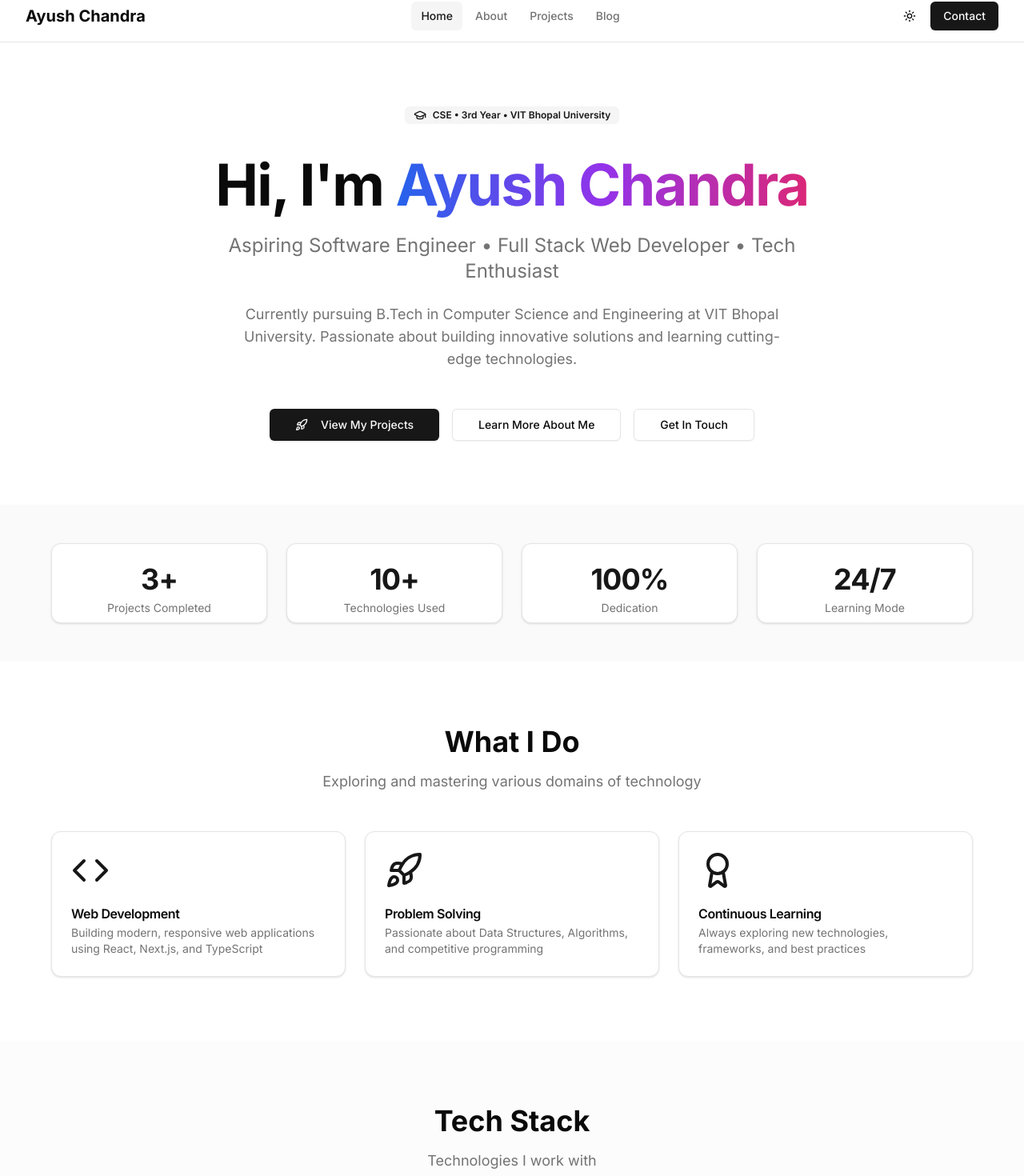
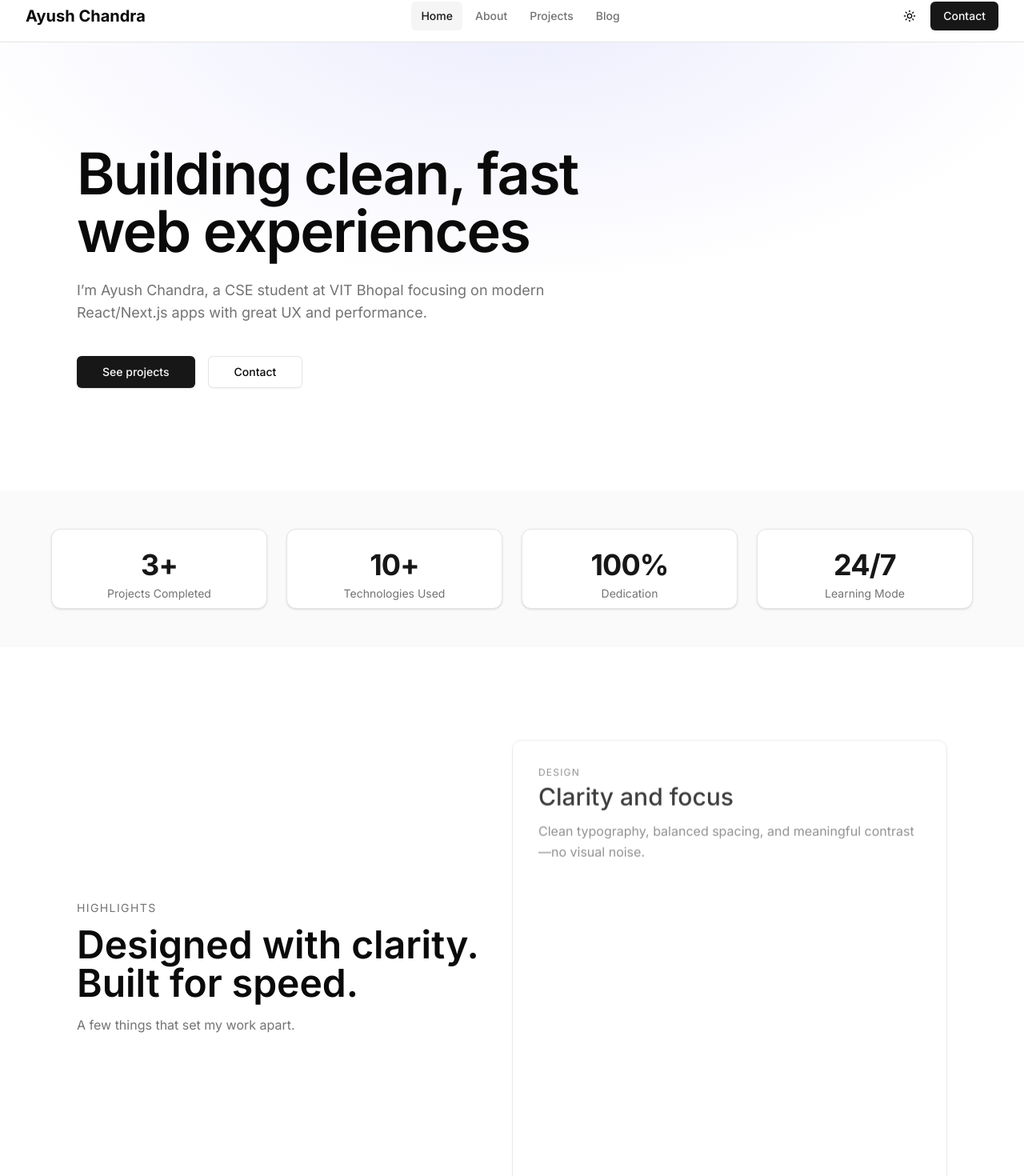
Before and after one commit to Ayushchandra416/Portfolio, a Next.js app: page / in a window 1280 px wide. Shown: the part 12-1482 px from the top of the page at 80% size. Built offline with nearby package versions, Linux system fonts and the light colour scheme.

Commit message:
Apple-like UX: add Framer Motion hero and sticky reveal section; replace old hero; keep site lightweight

```diff
--- a/package.json
+++ b/package.json
@@ -16,6 +16,7 @@
     "@sanity/image-url": "^1.2.0",
     "class-variance-authority": "^0.7.1",
     "clsx": "^2.1.1",
+    "framer-motion": "^10.18.0",
     "lucide-react": "^0.546.0",
     "next": "15.0.2",
     "next-sanity": "^9.12.3",
@@ -25,7 +26,6 @@
     "tailwind-merge": "^3.3.1",
     "tailwindcss-animate": "^1.0.7"
   },
-
   "devDependencies": {
     "@types/node": "^20",
     "@types/react": "^18",
--- a/src/app/page.tsx
+++ b/src/app/page.tsx
@@ -2,57 +2,15 @@ import Link from "next/link";
 import { Badge } from "@/components/ui/badge";
 import { Button } from "@/components/ui/button";
 import { Card, CardContent, CardDescription, CardHeader, CardTitle } from "@/components/ui/card";
-import { GraduationCap, Code, Rocket, Award } from "lucide-react";
+import { GraduationCap } from "lucide-react";
+import { Hero } from "@/components/sections/Hero";
+import { StickyReveal } from "@/components/sections/StickyReveal";
 
 export default function Home() {
   return (
     <div className="min-h-screen">
-      {/* Hero Section */}
-      <section className="py-20 px-4 sm:px-6 lg:px-8">
-        <div className="max-w-6xl mx-auto">
-          <div className="text-center space-y-6">
-            <Badge variant="secondary" className="mb-4">
-              <GraduationCap className="w-4 h-4 mr-2" />
-              CSE • 3rd Year • VIT Bhopal University
-            </Badge>
-
-            <h1 className="text-5xl md:text-7xl font-bold tracking-tight">
-                Hi, I&apos;m{" "}
-              <span className="bg-gradient-to-r from-blue-600 via-purple-600 to-pink-600 bg-clip-text text-transparent">
-                Ayush Chandra
-              </span>
-            </h1>
-
-            <p className="text-xl md:text-2xl text-muted-foreground max-w-3xl mx-auto">
-              Aspiring Software Engineer • Full Stack Web Developer • Tech Enthusiast
-            </p>
-
-            <p className="text-lg text-muted-foreground max-w-2xl mx-auto">
-              Currently pursuing B.Tech in Computer Science and Engineering at VIT Bhopal University.
-              Passionate about building innovative solutions and learning cutting-edge technologies.
-            </p>
-
-            <div className="flex flex-wrap gap-4 justify-center pt-6">
-              <Button asChild size="lg">
-                <Link href="/projects">
-                  <Rocket className="mr-2 h-5 w-5" />
-                  View My Projects
-                </Link>
-              </Button>
-              <Button asChild variant="outline" size="lg">
-                <Link href="/about">
-                  Learn More About Me
-                </Link>
-              </Button>
-              <Button asChild variant="outline" size="lg">
-                <Link href="/contact">
-                  Get In Touch
-                </Link>
-              </Button>
-            </div>
-          </div>
-        </div>
-      </section>
+      {/* Apple-style Hero */}
+      <Hero />
 
       {/* Quick Stats */}
       <section className="py-12 px-4 sm:px-6 lg:px-8 bg-secondary/50">
@@ -86,49 +44,29 @@ export default function Home() {
         </div>
       </section>
 
-      {/* What I Do */}
-      <section className="py-20 px-4 sm:px-6 lg:px-8">
-        <div className="max-w-6xl mx-auto">
-          <div className="text-center mb-12">
-            <h2 className="text-3xl md:text-4xl font-bold mb-4">What I Do</h2>
-            <p className="text-lg text-muted-foreground">
-              Exploring and mastering various domains of technology
-            </p>
-          </div>
-
-          <div className="grid md:grid-cols-3 gap-6">
-            <Card className="hover:shadow-lg transition-shadow">
-              <CardHeader>
-                <Code className="w-12 h-12 mb-4 text-primary" />
-                <CardTitle>Web Development</CardTitle>
-                <CardDescription>
-                  Building modern, responsive web applications using React, Next.js, and TypeScript
-                </CardDescription>
-              </CardHeader>
-            </Card>
-
-            <Card className="hover:shadow-lg transition-shadow">
-              <CardHeader>
-                <Rocket className="w-12 h-12 mb-4 text-primary" />
-                <CardTitle>Problem Solving</CardTitle>
-                <CardDescription>
-                  Passionate about Data Structures, Algorithms, and competitive programming
-                </CardDescription>
-              </CardHeader>
-            </Card>
-
-            <Card className="hover:shadow-lg transition-shadow">
-              <CardHeader>
-                <Award className="w-12 h-12 mb-4 text-primary" />
-                <CardTitle>Continuous Learning</CardTitle>
-                <CardDescription>
-                  Always exploring new technologies, frameworks, and best practices
-                </CardDescription>
-              </CardHeader>
-            </Card>
-          </div>
-        </div>
-      </section>
+      {/* Sticky Reveal Highlights */}
+      <StickyReveal
+        steps={[
+          {
+            eyebrow: "Performance",
+            title: "Fast by default",
+            description:
+              "Optimized Next.js builds, image optimization, and careful use of animations keep things snappy.",
+          },
+          {
+            eyebrow: "Design",
+            title: "Clarity and focus",
+            description:
+              "Clean typography, balanced spacing, and meaningful contrast—no visual noise.",
+          },
+          {
+            eyebrow: "Craft",
+            title: "Details that matter",
+            description:
+              "Thoughtful micro-interactions and accessible components that feel great to use.",
+          },
+        ]}
+      />
 
       {/* Tech Stack Preview */}
       <section className="py-20 px-4 sm:px-6 lg:px-8 bg-secondary/30">
--- /dev/null
+++ b/src/components/sections/Hero.tsx
@@ -0,0 +1,59 @@
+"use client";
+
+import { Button } from "@/components/ui/button";
+import Link from "next/link";
+import { motion } from "framer-motion";
+
+export function Hero() {
+  return (
+    <section className="relative isolate overflow-hidden">
+      {/* Background gradient */}
+      <div
+        className="pointer-events-none absolute inset-0 -z-10 bg-gradient-to-b from-background via-background to-background"
+        aria-hidden
+      />
+      {/* Subtle vignette */}
+      <div
+        className="pointer-events-none absolute inset-0 -z-10"
+        style={{
+          background:
+            "radial-gradient(1200px 600px at 50% -10%, rgba(99,102,241,0.12), transparent 60%)",
+        }}
+        aria-hidden
+      />
+
+      <div className="mx-auto max-w-6xl px-4 sm:px-6 lg:px-8 py-24 sm:py-28 md:py-32">
+        <motion.h1
+          initial={{ opacity: 0, y: 20 }}
+          animate={{ opacity: 1, y: 0 }}
+          transition={{ duration: 0.8, ease: [0.22, 1, 0.36, 1] }}
+          className="text-balance text-5xl/tight font-semibold tracking-tight sm:text-6xl md:text-7xl"
+        >
+          Building clean, fast web experiences
+        </motion.h1>
+        <motion.p
+          initial={{ opacity: 0, y: 12 }}
+          animate={{ opacity: 1, y: 0 }}
+          transition={{ duration: 0.8, delay: 0.1, ease: [0.22, 1, 0.36, 1] }}
+          className="mt-6 max-w-2xl text-lg text-muted-foreground"
+        >
+          I’m Ayush Chandra, a CSE student at VIT Bhopal focusing on modern React/Next.js apps
+          with great UX and performance.
+        </motion.p>
+        <motion.div
+          initial={{ opacity: 0, y: 8 }}
+          animate={{ opacity: 1, y: 0 }}
+          transition={{ duration: 0.8, delay: 0.2, ease: [0.22, 1, 0.36, 1] }}
+          className="mt-10 flex flex-wrap gap-4"
+        >
+          <Button asChild size="lg">
+            <Link href="/projects">See projects</Link>
+          </Button>
+          <Button asChild size="lg" variant="outline">
+            <Link href="/contact">Contact</Link>
+          </Button>
+        </motion.div>
+      </div>
+    </section>
+  );
+}
--- /dev/null
+++ b/src/components/sections/StickyReveal.tsx
@@ -0,0 +1,76 @@
+"use client";
+
+import { motion, useScroll, useTransform } from "framer-motion";
+import React, { useRef } from "react";
+
+type Step = {
+  eyebrow?: string;
+  title: string;
+  description: string;
+};
+
+function StepPanel({
+  index,
+  total,
+  scrollYProgress,
+  step,
+}: {
+  index: number;
+  total: number;
+  scrollYProgress: any;
+  step: Step;
+}) {
+  const s = index / total;
+  const e = (index + 1) / total;
+  const opacity = useTransform(scrollYProgress, [s, (s + e) / 2, e], [0, 1, 0]);
+  const y = useTransform(scrollYProgress, [s, (s + e) / 2, e], [20, 0, -20]);
+  return (
+    <motion.div
+      className="absolute inset-0 rounded-xl border bg-card/70 backdrop-blur p-6 md:p-8 shadow-sm"
+      style={{ opacity, y }}
+    >
+      {step.eyebrow && (
+        <div className="text-xs uppercase tracking-widest text-muted-foreground">{step.eyebrow}</div>
+      )}
+      <div className="mt-1 text-2xl md:text-3xl font-medium">{step.title}</div>
+      <p className="mt-3 text-muted-foreground leading-relaxed">{step.description}</p>
+    </motion.div>
+  );
+}
+
+export function StickyReveal({ steps }: { steps: Step[] }) {
+  const containerRef = useRef<HTMLDivElement | null>(null);
+  const { scrollYProgress } = useScroll({ target: containerRef, offset: ["start start", "end end"] });
+
+  return (
+    <section ref={containerRef} className="relative min-h-[300vh]">
+      <div className="sticky top-0 h-screen">
+        <div className="h-full grid grid-cols-1 md:grid-cols-2 items-center max-w-6xl mx-auto px-4 sm:px-6 lg:px-8">
+          {/* Left – persistent framing copy */}
+          <div className="py-16 md:py-0">
+            <p className="text-sm uppercase tracking-widest text-muted-foreground">Highlights</p>
+            <h2 className="mt-3 text-3xl sm:text-4xl md:text-5xl font-semibold">
+              Designed with clarity. Built for speed.
+            </h2>
+            <p className="mt-4 max-w-md text-muted-foreground">
+              A few things that set my work apart.
+            </p>
+          </div>
+
+          {/* Right – stepped panels */}
+          <div className="relative h-[60vh] md:h-[70vh]">
+            {steps.map((step, i) => (
+              <StepPanel
+                key={i}
+                index={i}
+                total={steps.length}
+                scrollYProgress={scrollYProgress}
+                step={step}
+              />
+            ))}
+          </div>
+        </div>
+      </div>
+    </section>
+  );
+}
```
Also changed, not shown: 1 other file (tests, documents, lock files or other folders).
